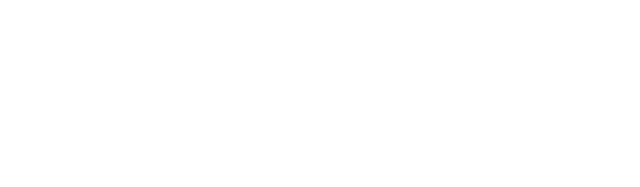
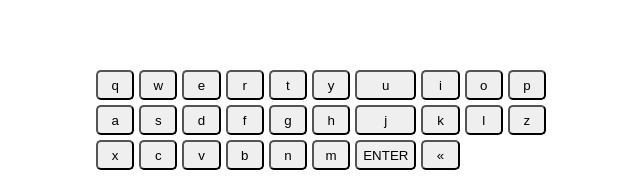
Before and after one commit to marktlinn/Verble, a React (Vite) app: page / in a window 1280 px wide. Shown: the part 750-937 px from the top of the page, without its empty margins (319-959 px from the left). Before the commit the page ends 800 px from the top, so only its background shows below. Built offline with nearby package versions, Linux system fonts and the light colour scheme; no server answers.

Commit message:
add/style: create keyboard for below game screen, started setting styles

```diff
--- a/src/App.jsx
+++ b/src/App.jsx
@@ -6,6 +6,8 @@ import useFetch from './hooks/useFetch';
 //components:
 import Loading from './components/Loading';
 import Words from './components/Words';
+import Keyboard from './components/Keyboard';
+
 function App() {
   // Set word for dev environment:
   const word = 'words'.toUpperCase().split('')
@@ -19,6 +21,7 @@ function App() {
         {/* {isLoading? <Loading /> : <h1>{word}</h1>} */}
         <h1>{word? < Words solution={word} /> : <Loading/>}</h1>
       </main>
+      < Keyboard />
     </div>
   )
 }
--- /dev/null
+++ b/src/components/Keyboard.jsx
@@ -0,0 +1,16 @@
+import { useState, useEffect } from 'react';
+const Keyboard = () => {
+    const [letters, setLetters] = useState({
+        q:'q', w:'w', e:'e', r:'r', t:'t', y:'y', u:'u', i:'i', o:'o', p:'p', a:'a', s:'s', d:'d', f:'f', g:'g', h:'h', j:'j', k:'k', l:'l', z:'z', x:'x', c:'c', v:'v', b:'b', n:'n', m:'m', Enter: "ENTER", Del: "«"
+    })
+    console.log(Object.values(letters))
+
+  return (
+    <div className='keyboard'>
+        {letters && Object.values(letters).map((key,index)=> (
+        < button key={key} >{key}</button>)) }
+    </div>
+  )
+}
+
+export default Keyboard
--- a/src/index.scss
+++ b/src/index.scss
@@ -75,6 +75,23 @@ main{
     animation: type 0.2s ease-in-out forwards;
 }
 
+.keyboard{
+    max-width: 45rem;
+    margin: 2rem auto;
+    display: grid;
+    gap: .5rem;
+    grid-template-columns: repeat(10, 1fr);
+}
+
+.keyboard > button{
+    display: flex;
+    align-items: center;
+    justify-content: center;
+    height: 3rem;
+    border-radius: 5px;
+}
+
+
 @keyframes spin {
     0%{
         background: #fff;
```
